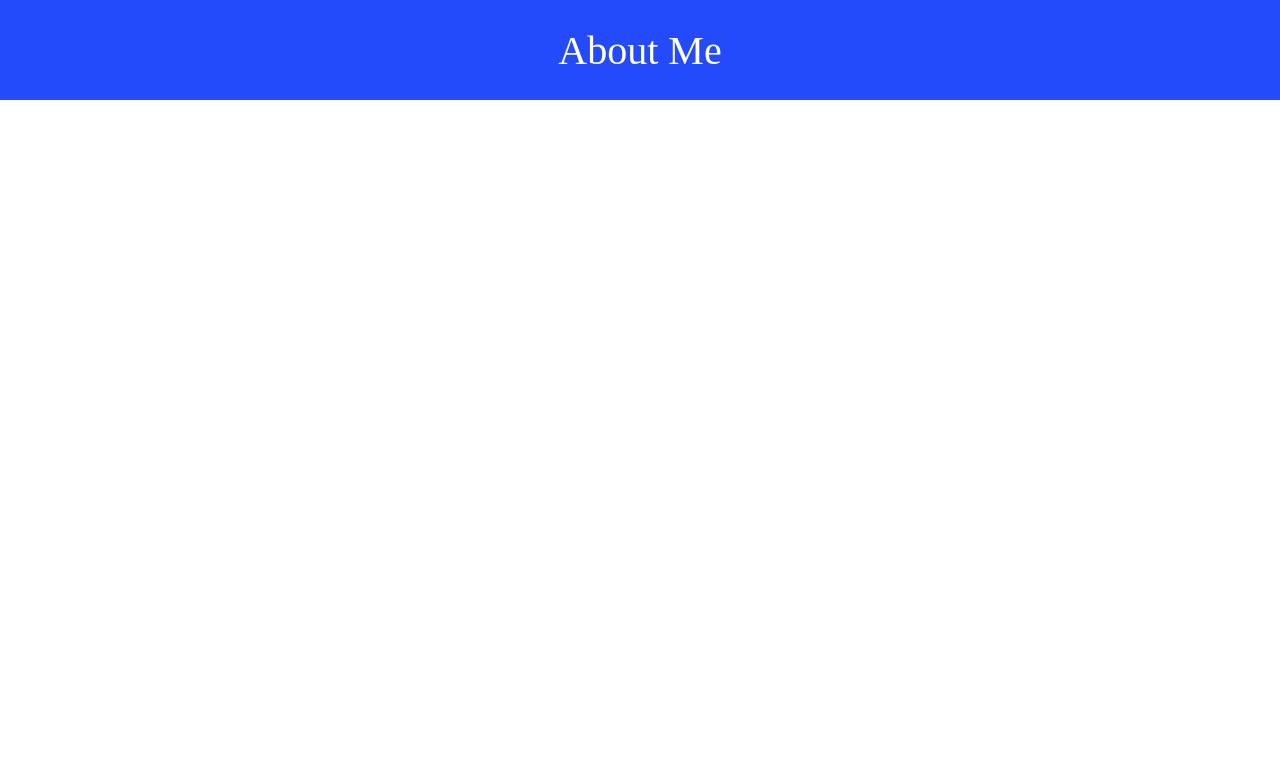
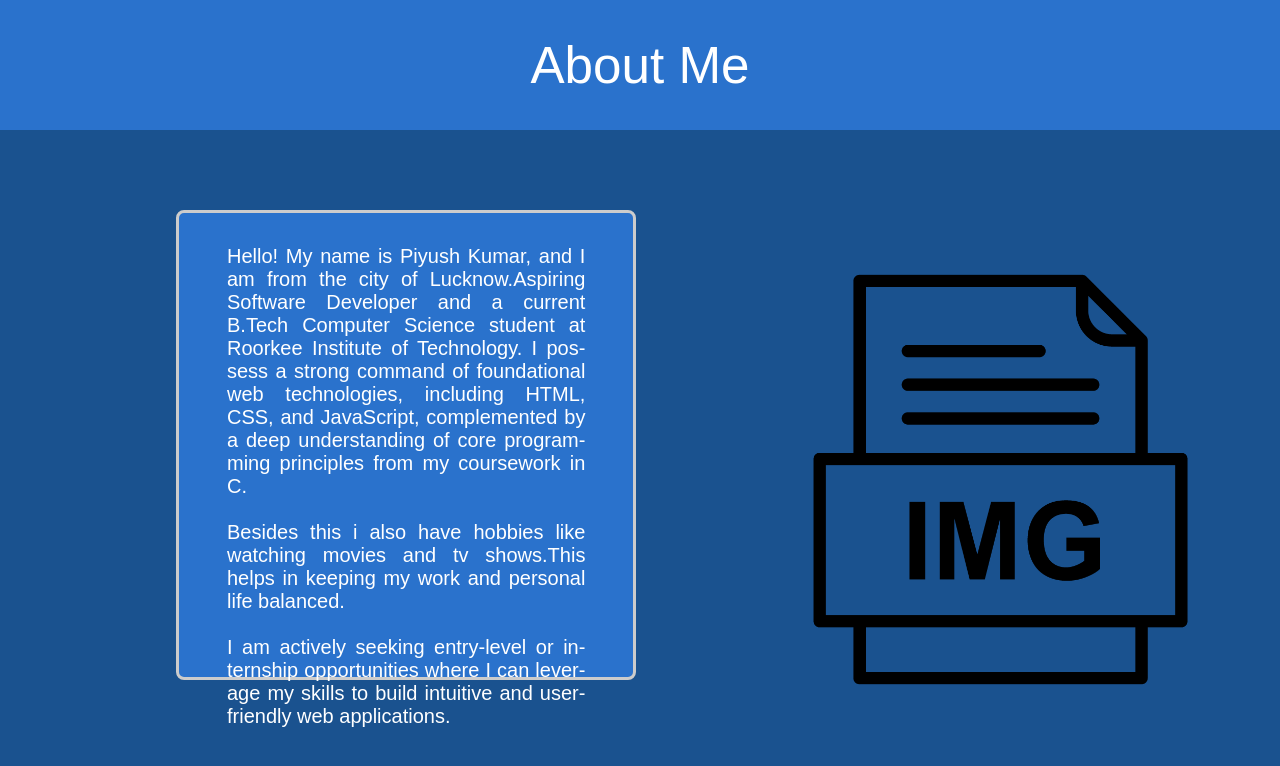
Before and after one commit to PiyushK1729/Portfolio, a plain HTML site: page about.html in a window 1280 px wide. Drawn offline with Linux system fonts and the light colour scheme.

Commit message:
Initial commit

```diff
--- a/about.html
+++ b/about.html
@@ -17,17 +17,76 @@
             padding: 0;
         }
 
+        body {
+            background-color: rgb(26 82 143);
+            font-family: 'popins', sans-serif;
+        }
+
+        nav {
+            background-color: rgb(42 114 204);
+            display: flex;
+            justify-content: space-around;
+            align-items: center;
+            height: 130px;
+        }
+
         .left {
-            font-size: 2.5rem;
+            font-size: 3.2rem;
             color: white;
         }
 
-        nav {
-            background-color: rgb(35, 75, 252);
+        .para2 {
+            margin-top: 23px;
+        }
+
+        .para3 {
+            margin-top: 23px;
+        }
+
+        .image {
+            list-style-type: none;
+            align-items: center;
+            justify-content: center;
+            text-align: center;
+            position: relative;
+            display: flex;
+            gap: 20px;
+
+        }
+
+        .img {
+            width: 35rem;
+            position: absolute;
+            top: -33rem;
+            left: 5rem;
+        }
+
+        .right {
+            border: 3px solid #ccc;
+            border-radius: 8px;
+            display: inline-block;
+            flex-direction: column;
+            justify-content: space-between;
+            text-align: justify;
+            hyphens: auto;
+            padding-left: 3rem;
+            padding-right: 3rem;
+            padding-bottom: 2rem;
+            padding-top: 2rem;
+            width: 28vw;
+            margin-top: 5rem;
+            background-color: rgb(42 114 204);
+            margin-left: 11rem;
+            font-size: 20px;
+            color: white;
+            font-family: 'popins', sans-serif;
+            height: 25rem;
+
+        }
+
+        .left {
             display: flex;
             justify-content: space-around;
-            align-items: center;
-            height: 100px;
         }
     </style>
 </head>
@@ -42,6 +101,30 @@
     </header>
 
     <main>
+        <div class="content">
+            <div class="right">
+                <p>
+                    Hello! My name is Piyush Kumar, and I am from the city of Lucknow.Aspiring Software Developer and a
+                    current B.Tech Computer Science student at Roorkee Institute of Technology. I possess a strong
+                    command of foundational web technologies, including HTML, CSS, and JavaScript, complemented by a
+                    deep understanding of core programming principles from my coursework in C.
+                </p>
+                <p class="para2">
+                    Besides this i also have hobbies like watching movies and tv shows.This helps in keeping my work and
+                    personal life balanced.
+                </p>
+                <p class="para3">
+                    I am actively seeking entry-level or internship opportunities where I can leverage my skills to
+                    build intuitive and user-friendly web applications.
+                </p>
+            </div>
+
+            <div class="left">
+                <ul class="image">
+                    <li><a><img class="img" src="image.png" alt=""></a></li>
+                </ul>
+            </div>
+        </div>
 
     </main>
 
```
Also changed, not shown: contacts.html (+4 -4 lines), index.html (+11 -11 lines), pro.html (+2 -2 lines), image.png (added).
